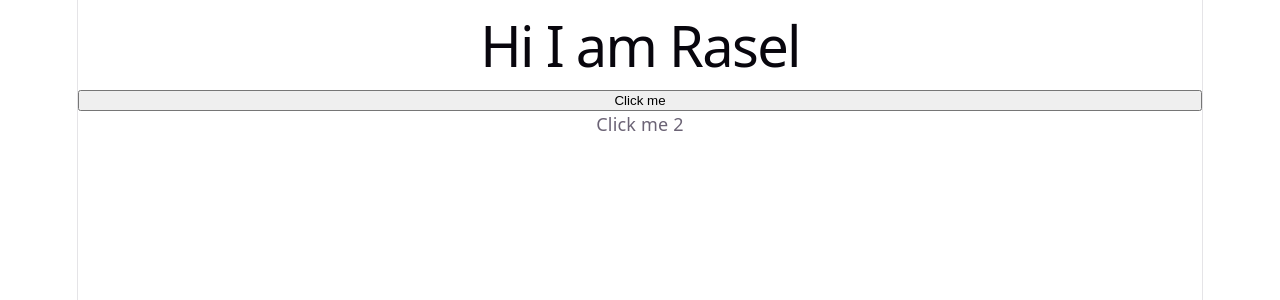
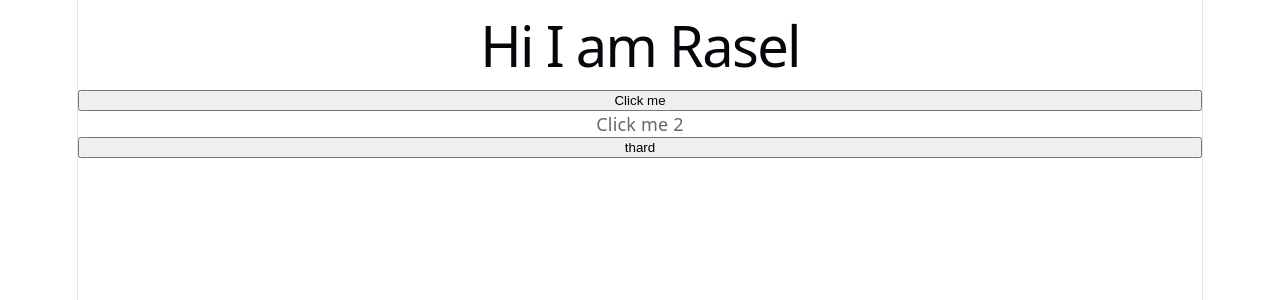
Before and after one commit to raselhius-48/react-practice-3, a React (Vite) app in the folder core-concep-part-2/: page / in a window 1280 px wide. Shown: the top 300 px of the page. Built offline with nearby package versions, Linux system fonts and the light colour scheme.

Commit message:
handle type 3

```diff
--- a/core-concep-part-2/src/App.jsx
+++ b/core-concep-part-2/src/App.jsx
@@ -20,7 +20,11 @@ function App() {
 
       <h1>Hi I am Rasel</h1>
       <button onClick={handleClick}>Click me</button>
+      {/* type 2  */}
       <buttton onClick={handleClick2}>Click me 2</buttton>
+
+      {/* type 3   */}
+      <button onClick={() => { alert('thard click') }}>thard</button>
 
     </>
   )
```
